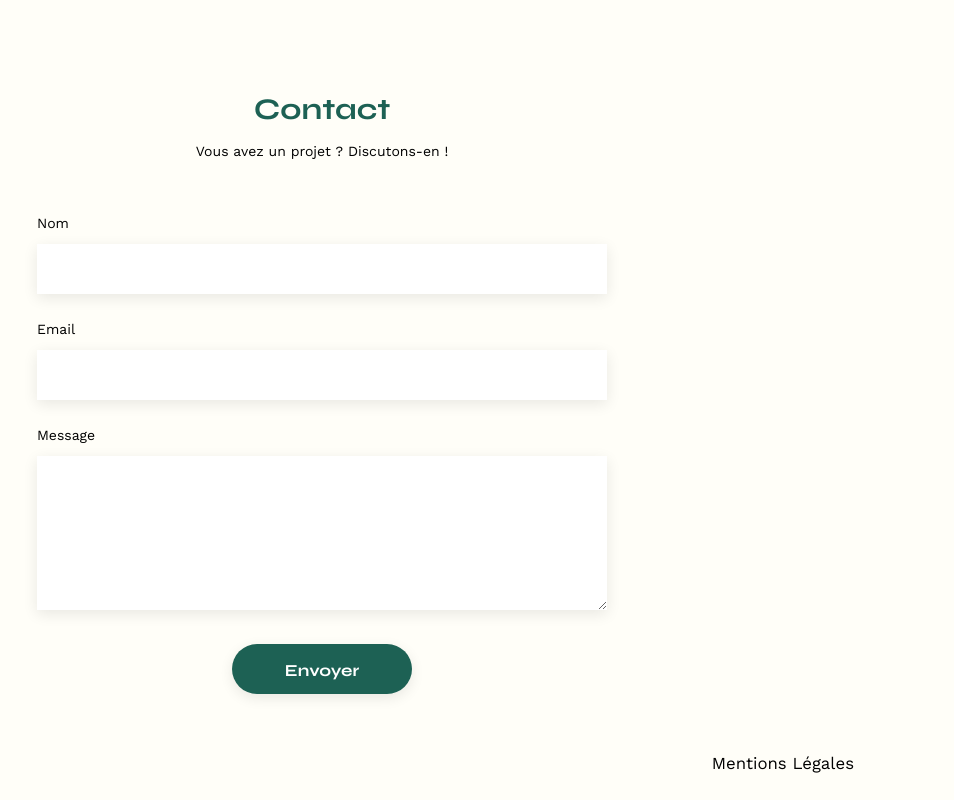
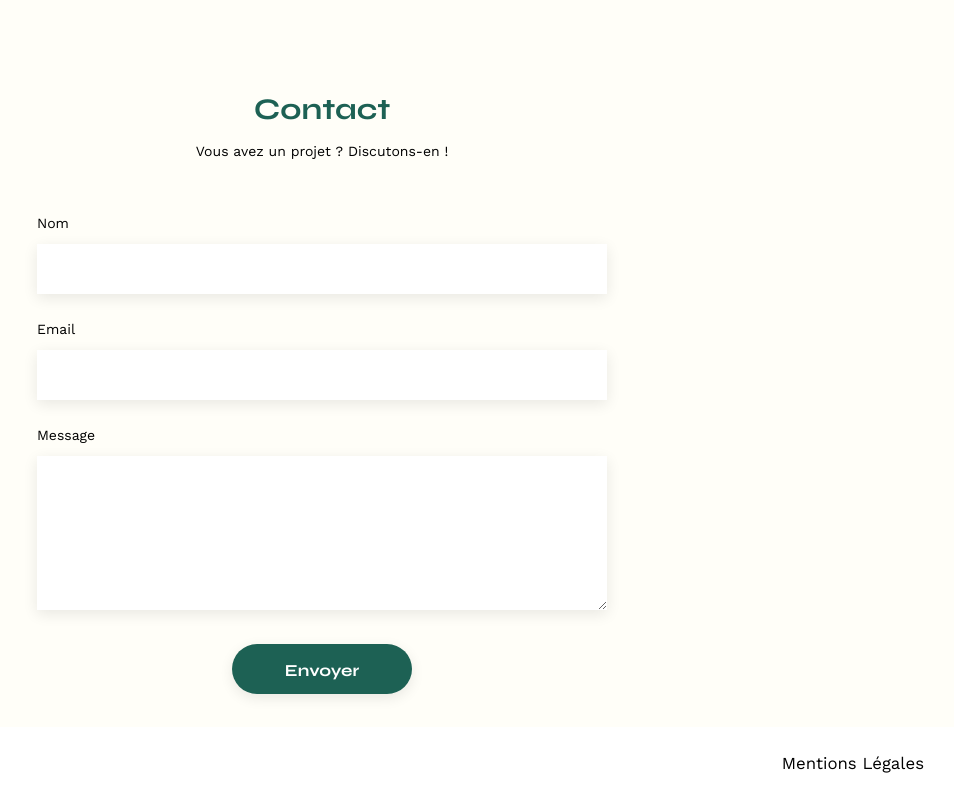
Before and after one commit to ArthurJenck/OC_SophieBluel, a plain HTML site: page FrontEnd/index.html in a window 1280 px wide. Shown: the part 736-1536 px from the top of the page, without its empty margins (318-1272 px from the left). Drawn offline with nearby package versions, Linux system fonts and the light colour scheme; no server answers.

Commit message:
fix: corrected footer style

```diff
--- a/FrontEnd/assets/style.css
+++ b/FrontEnd/assets/style.css
@@ -323,10 +323,18 @@ input[type="submit"], .add-item-btn {
 	cursor: pointer;
 }
 
+footer {
+	position: absolute;
+	left: 0;
+	width: 100%;
+	box-sizing: border-box;
+	background-color: #fff;
+}
+
 footer nav ul {
 	display: flex;
 	justify-content: flex-end;
-	margin: 2em
+	margin: 2em;
 }
 
 /* Modale d'édition */
```
